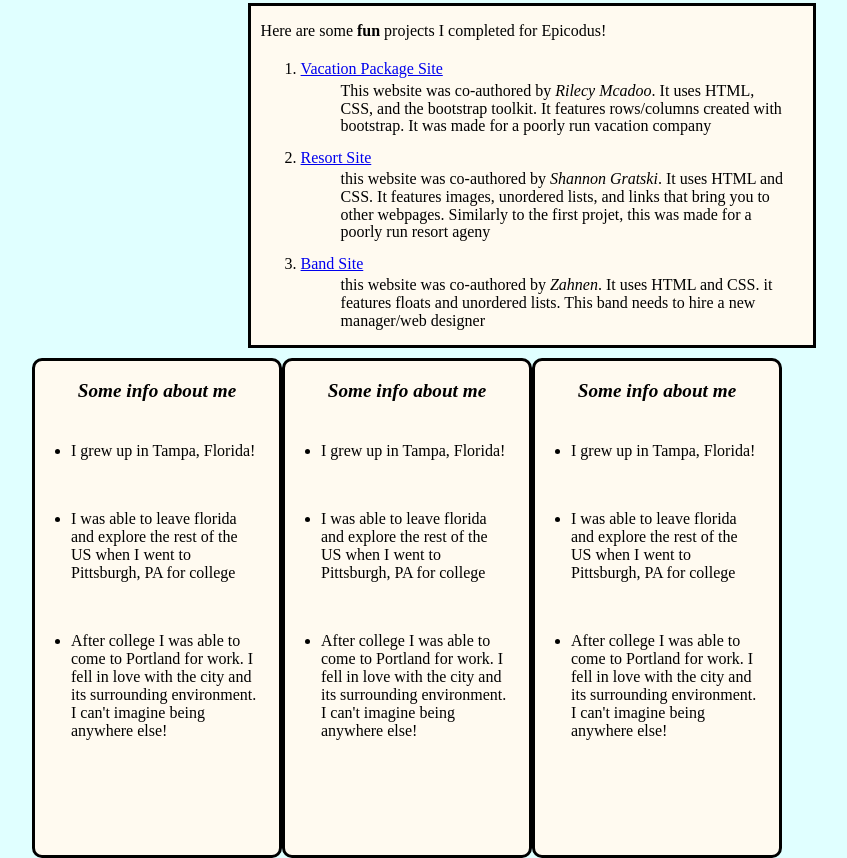
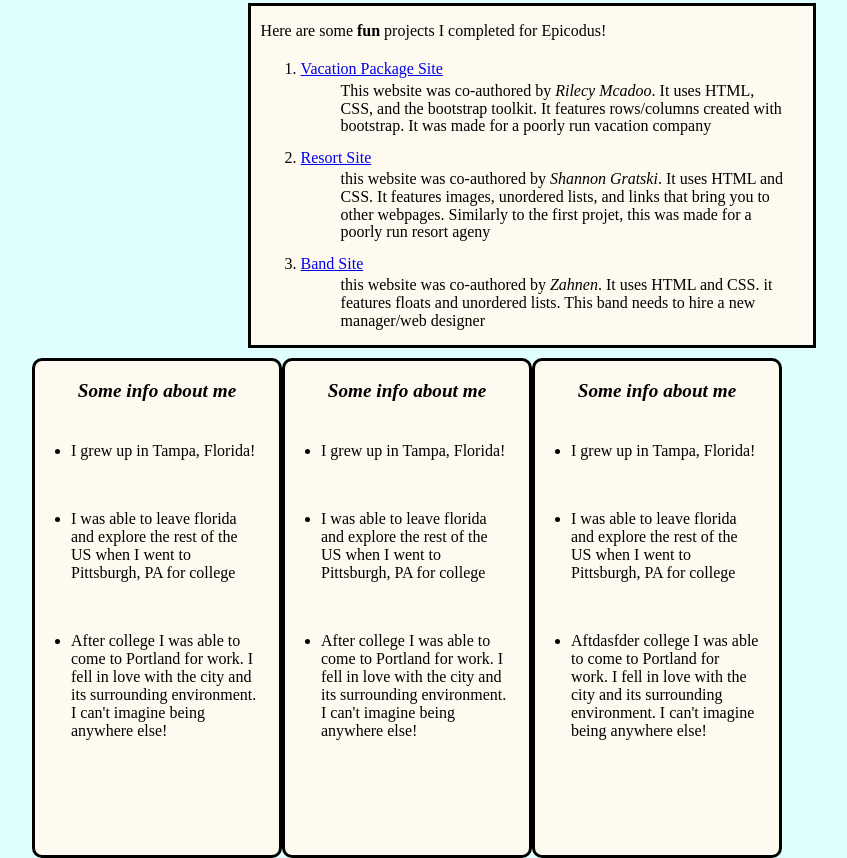
Before and after one commit to joey3001/first-friday-project, a plain HTML site: page index.html in a window 1280 px wide. Shown: the part 331-1189 px from the top of the page, without its empty margins (108-955 px from the left). Drawn offline with Linux system fonts and the light colour scheme.

```diff
--- a/index.html
+++ b/index.html
@@ -46,7 +46,7 @@
       <ul class="ulspacer">
         <li>I grew up in Tampa, Florida!</li>
         <li>I was able to leave florida and explore the rest of the US when I went to Pittsburgh, PA for college</li>
-        <li>After college I was able to come to Portland for work. I fell in love with the city and its surrounding environment. I can't imagine being anywhere else!</li>
+        <li>Aftdasfder college I was able to come to Portland for work. I fell in love with the city and its surrounding environment. I can't imagine being anywhere else!</li>
       </ul>
     </div>
   </div>
```
